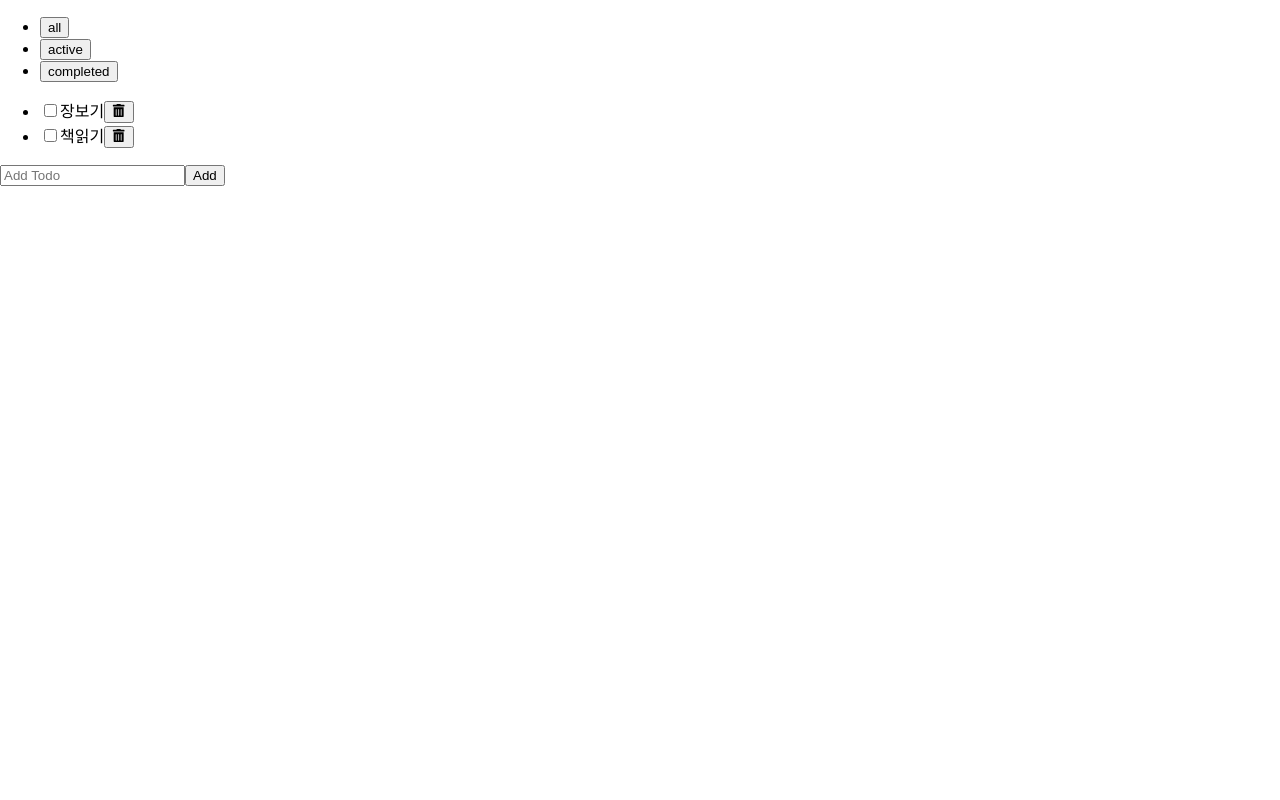
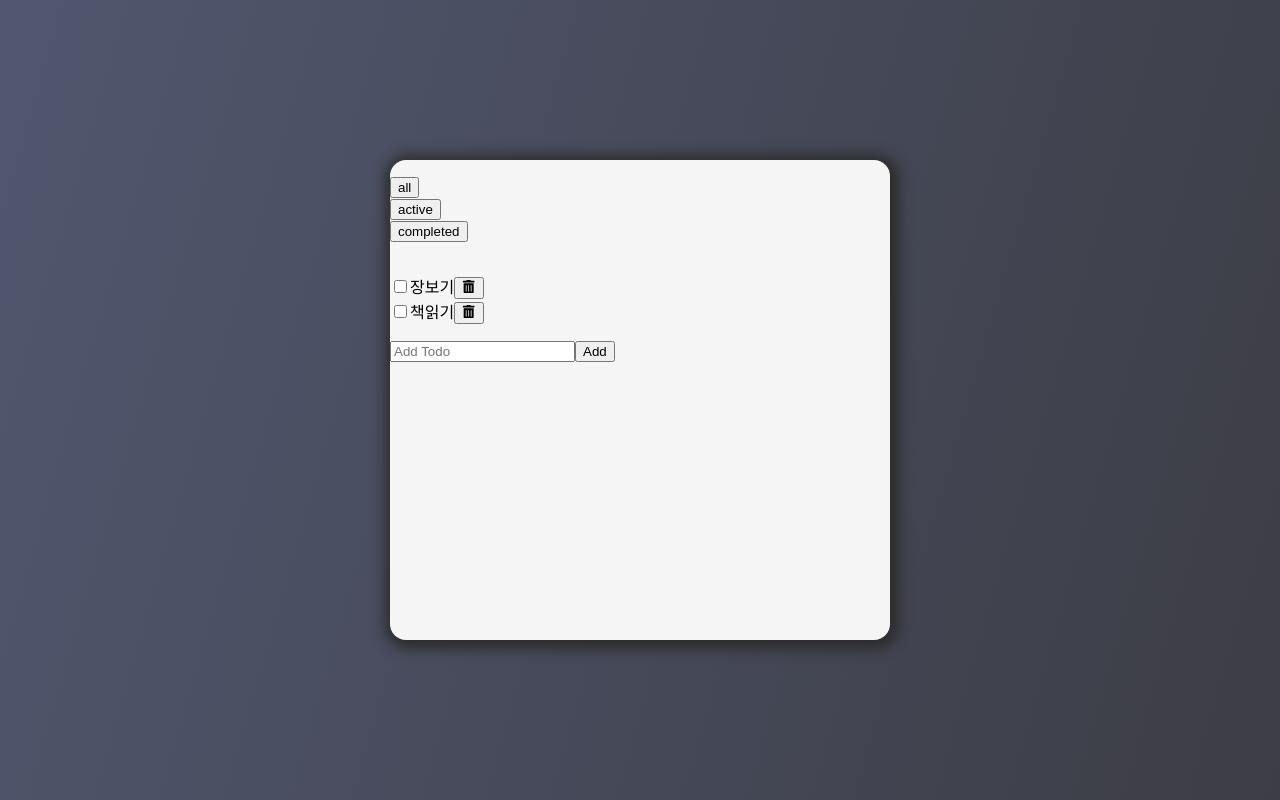
Before and after one commit to JIY00N2/todo-list-react, a React (Create React App) app: page / in a window 1280 px wide. Built offline with nearby package versions, Linux system fonts and the light colour scheme.

Commit message:
2023.04.13 container css

```diff
--- a/src/App.js
+++ b/src/App.js
@@ -9,13 +9,13 @@ export default function App() {
   // 컴포넌트에 현재 선택된 필터는 첫번째로 all을 보여줌
   const [filter, setFilter] = useState(filters[0]);
   return (
-    <div>
+    <>
       {/* onFilterChange={filter => setFilter(filter)}
       전달하는 인자값과 호출하는 것이 같아 함수의 참조값만 전달해도됨*/}
       {/* Header에게 모든 필터의 정보, 현재 선택된 필터의 정보, 필터를 변경했을때 호출할 수 있는 함수*/}
       <Header filters ={filters} filter={filter} onFilterChange={setFilter}></Header>
       {/* TodoList에게도 필터에 대한 정보 제공, 현재는 all로 전부 보여줘 */}
       <TodoList filter={filter}></TodoList>
-    </div>
+    </>
   );
 }
--- a/src/index.css
+++ b/src/index.css
@@ -1,3 +1,10 @@
+:root{
+  --color-bg-dark: #f5f5f5;
+  --color-bg:#fdfffd;
+  --color-grey:#d1d1d1;
+  --color-text: #22243b;
+  --color-accent: #a4cdd3f7;
+}
 body {
   margin: 0;
   font-family: -apple-system, BlinkMacSystemFont, 'Segoe UI', 'Roboto', 'Oxygen',
@@ -5,9 +12,35 @@ body {
     sans-serif;
   -webkit-font-smoothing: antialiased;
   -moz-osx-font-smoothing: grayscale;
+  width: 100vw;
+  height:100vh;
+  display:flex;
+  justify-content: center;
+  align-items: center;
+  background: rgb(81,87,111);
+  background: linear-gradient(
+    106deg,
+    rgba(81,87,111,1) 0%,
+    rgba(60,61,69,1) 100%);
 }
 
+#root{
+  width:100%;
+  height:60%;
+  max-width:500px;
+  background-color: var(--color-bg-dark);
+  border-radius: 1rem;
+  display:flex;
+  flex-direction: column;
+  -webkit-box-shadow: 2px 2px 13px 7px #2D2D2D;
+box-shadow: 2px 2px 13px 7px #2D2D2D;
+}
 code {
   font-family: source-code-pro, Menlo, Monaco, Consolas, 'Courier New',
     monospace;
 }
+
+ul{
+  list-style:none;
+  padding-left:0;
+}
```
